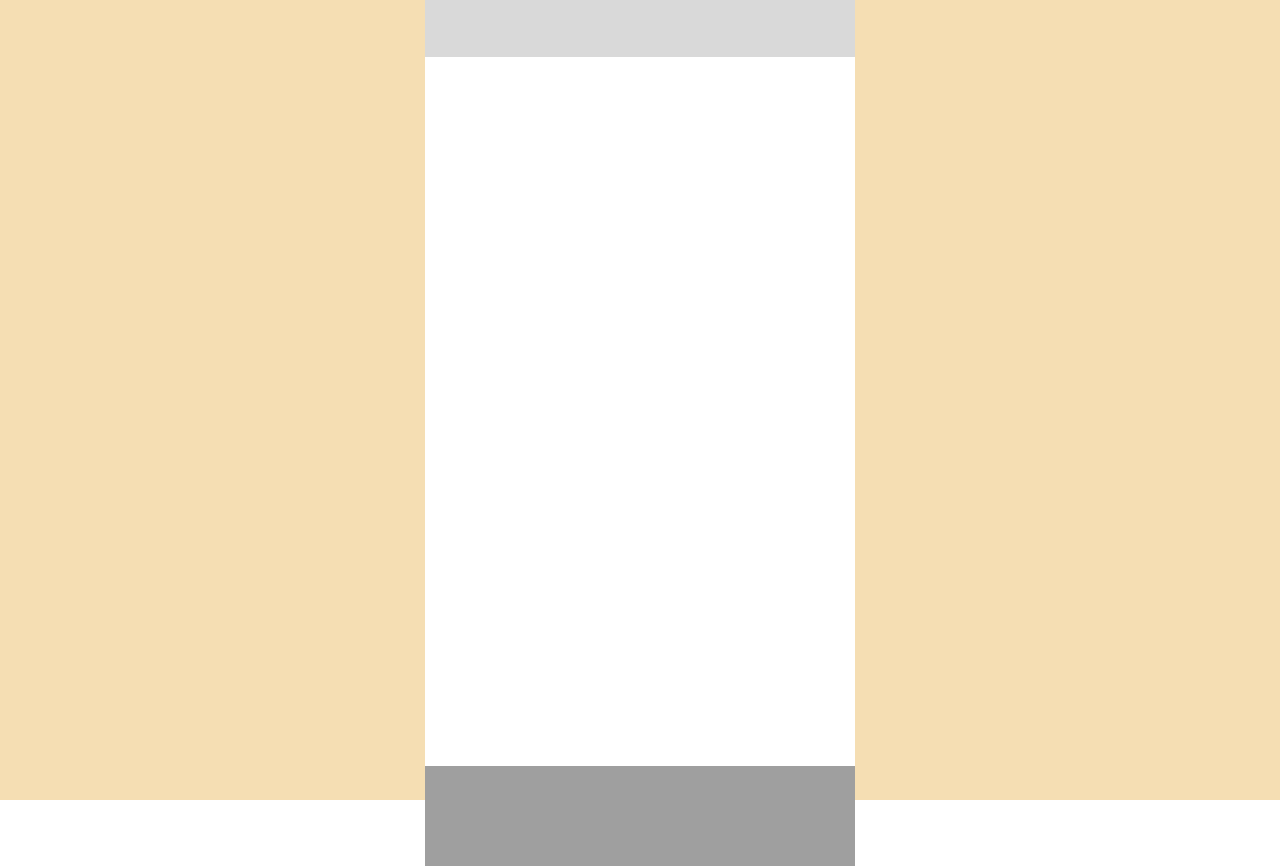
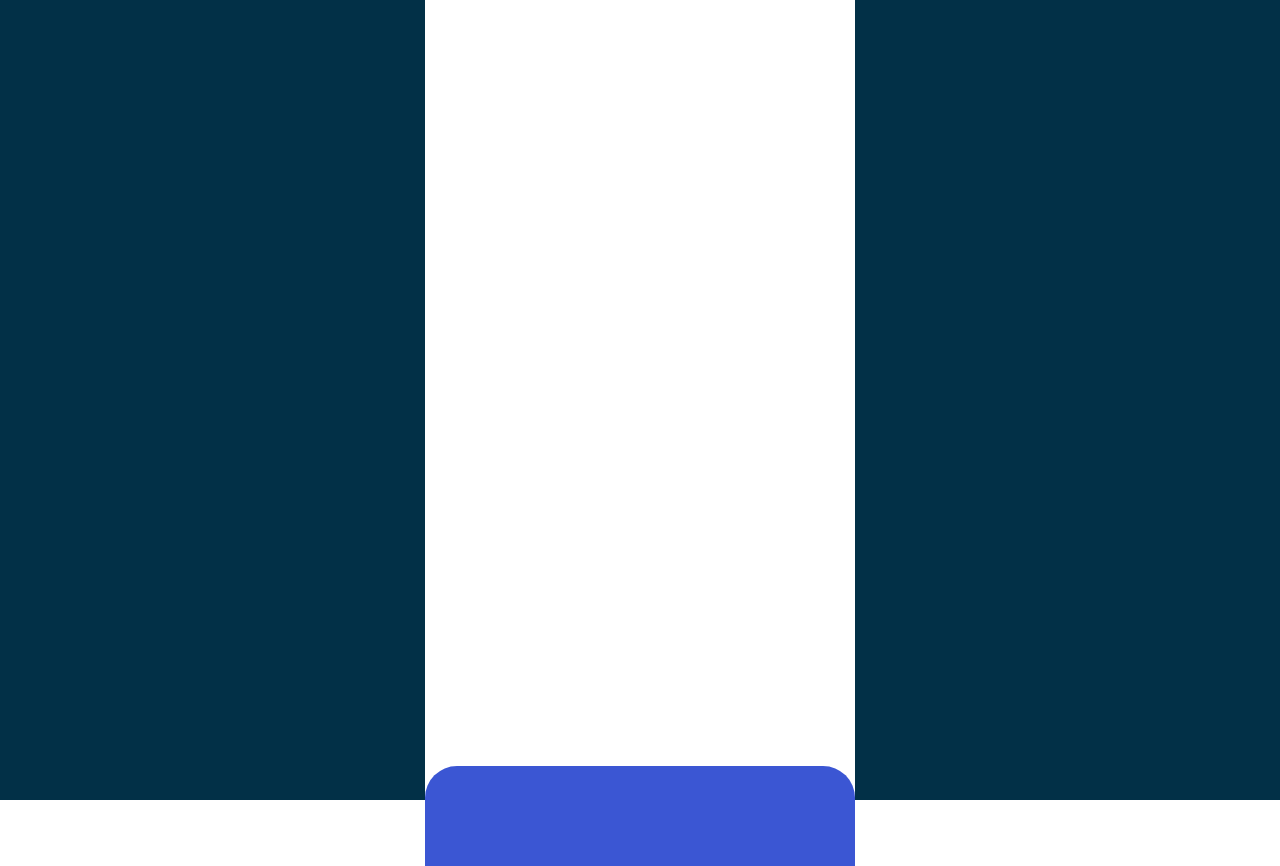
Before and after one commit to kongukjae/KDT-2-Project-A-5, a React app: page / in a window 1280 px wide. Built offline with nearby package versions, Linux system fonts and the light colour scheme.

Commit message:
style.css : 목업과 일치시키기 위해 컬러 변경

```diff
--- a/src/views/css/style.css
+++ b/src/views/css/style.css
@@ -9,7 +9,7 @@ body {
 #root {
   width: 100vw;
   height: 100vh;
-  background-color: wheat;
+  background-color: #023047;
   display: flex;
   justify-content: center;
   align-items: center;
@@ -25,7 +25,6 @@ body {
 .container > :nth-child(1) {
   width: 430px;
   height: 123px;
-  background-color: #d9d9d9;
 }
 
 .container > :nth-child(2) {
@@ -37,5 +36,7 @@ body {
 .container > :nth-child(3) {
   width: 430px;
   height: 100px;
-  background-color: #9f9f9f;
+  background-color: #3b56d3;
+  border-top-left-radius: 32px;
+  border-top-right-radius: 32px;
 }
```
